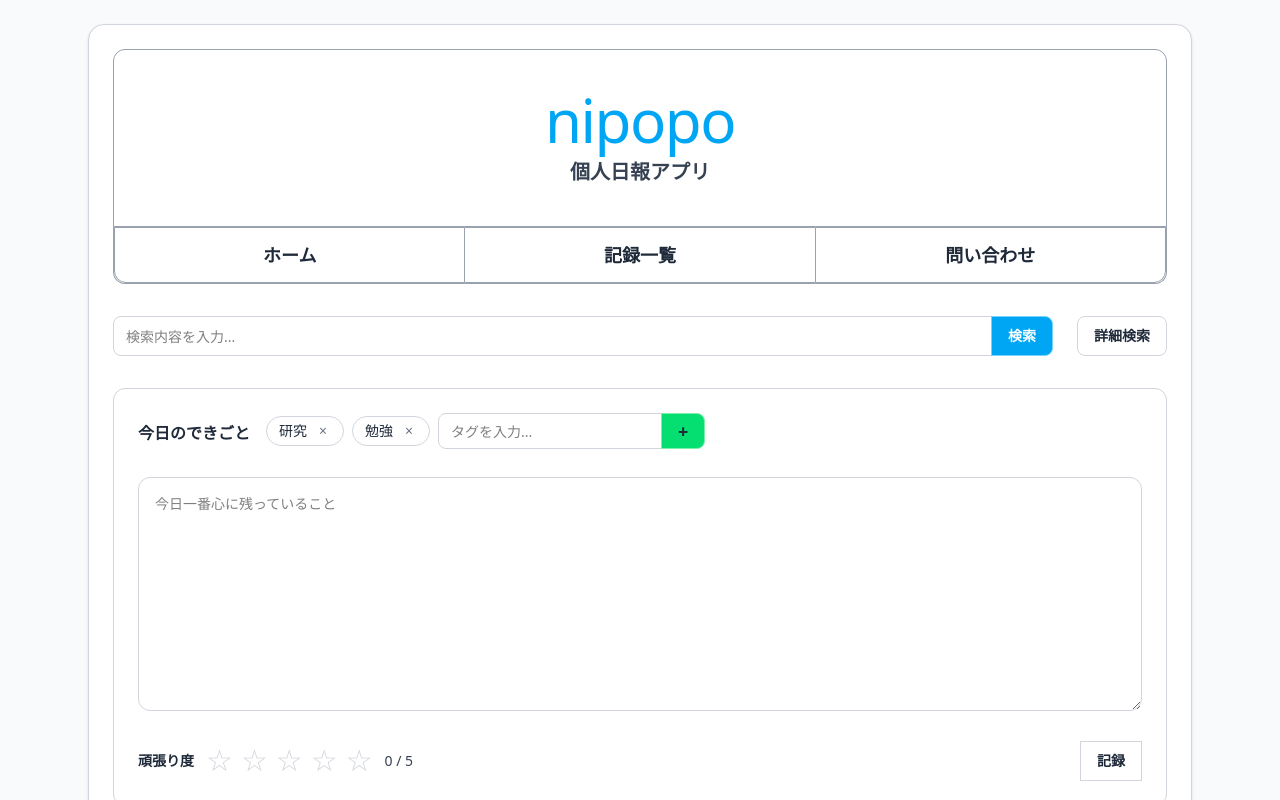
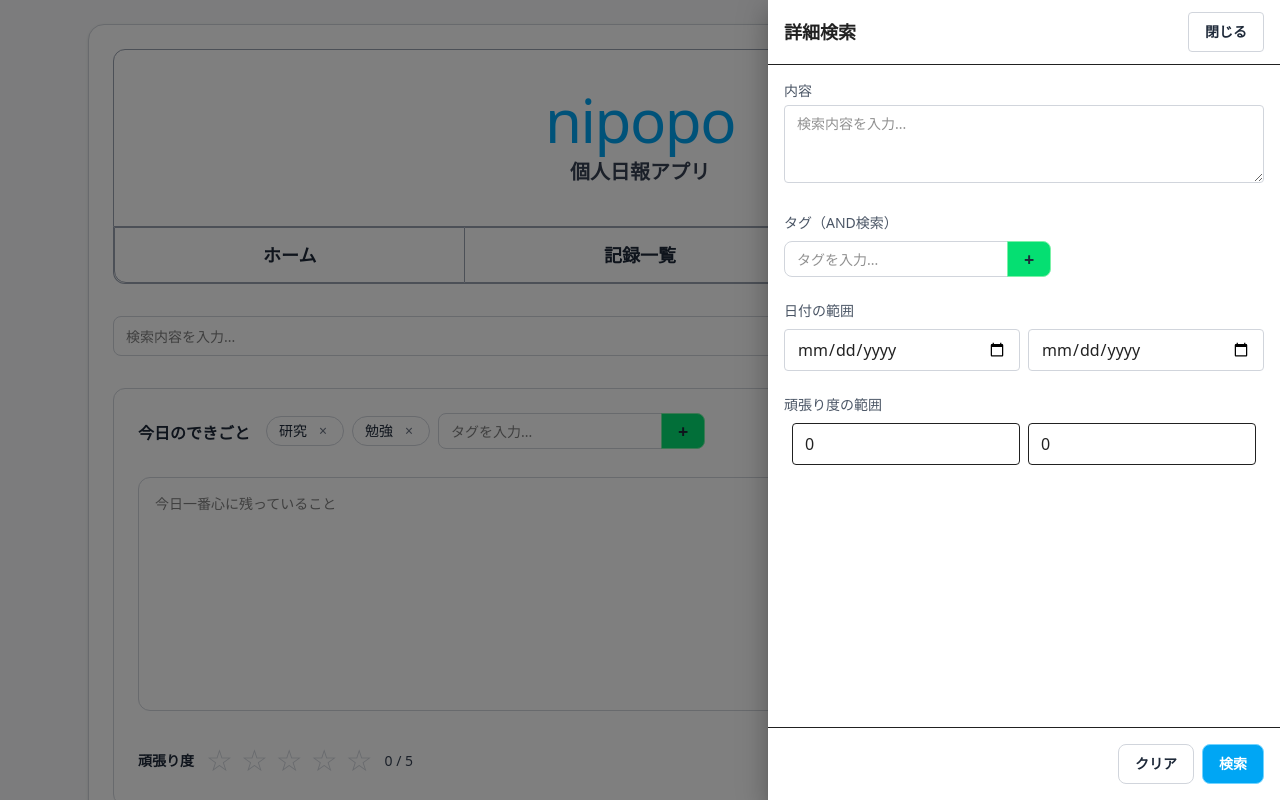
Before and after one commit to Komura-Taichi/nipopo, a React (Vite) app in the folder frontend/: page / in a window 1280 px wide. Both pictures are taken after a click on the button "詳細検索". Shown: the top 800 px of the page. Built offline with nearby package versions, Linux system fonts and the light colour scheme.

Commit message:
implement detailed search drawer

```diff
--- a/frontend/package.json
+++ b/frontend/package.json
@@ -11,6 +11,9 @@
     "test": "vitest"
   },
   "dependencies": {
+    "@emotion/react": "^11.14.0",
+    "@emotion/styled": "^11.14.1",
+    "@mui/material": "^7.3.8",
     "@tailwindcss/vite": "^4.1.18",
     "react": "^19.2.3",
     "react-dom": "^19.2.3",
--- a/frontend/src/components/RecentRecordCard.tsx
+++ b/frontend/src/components/RecentRecordCard.tsx
@@ -1,5 +1,5 @@
 import { primaryBtnStyle } from "../styles";
-import type { RecentRecord } from "../types";
+import type { RecentRecord } from "../types/records";
 import EffortStarsDisplay from "./EffortStarsDisplay";
 import TagChip from "./TagChip";
 
--- a/frontend/src/components/RecordSearchBar.tsx
+++ b/frontend/src/components/RecordSearchBar.tsx
@@ -5,9 +5,10 @@ type Props = {
     searchQ: string;
     onChangeQ: (searchQ: string) => void;
     onSearch: () => void;
+    onClickDetailSearch: () => void;
 }
 
-function RecordSearchBar({ searchQ, onChangeQ, onSearch }: Props) {
+function RecordSearchBar({ searchQ, onChangeQ, onSearch, onClickDetailSearch }: Props) {
     return (
         <div className="flex items-center">
             <div className="flex flex-1">
@@ -31,7 +32,11 @@ function RecordSearchBar({ searchQ, onChangeQ, onSearch }: Props) {
             </div>
 
             <div className="ml-6">
-                <button type="button" className={`${secondaryBtnStyle} rounded-lg`}>
+                <button
+                    type="button"
+                    className={`${secondaryBtnStyle} rounded-lg`}
+                    onClick={onClickDetailSearch}
+                >
                     詳細検索
                 </button>
             </div>
--- a/frontend/src/pages/Home.tsx
+++ b/frontend/src/pages/Home.tsx
@@ -1,8 +1,13 @@
-import React, { useEffect, useRef, useState } from 'react';
+import React, { useEffect, useRef, useState, useMemo } from 'react';
 import { useNavigate } from "react-router";
 
-import { borderStyle, secondaryBtnStyle } from "../styles";
-import type { RecentRecord } from "../types";
+import Drawer from "@mui/material/Drawer";
+import IconButton from "@mui/material/IconButton";
+
+import { borderStyle, primaryBtnStyle, secondaryBtnStyle } from "../styles";
+import type { RecentRecord } from "../types/records";
+import type { RecordFilter } from '../types/recordFilter';
+import { DEFAULT_FILTER } from '../types/recordFilter';
 import EffortStarsRadio from '../components/EffortStarsRadio';
 import RecentRecordCard from '../components/RecentRecordCard';
 import RecordSearchBar from '../components/RecordSearchBar';
@@ -10,9 +15,34 @@ import TagChip from "../components/TagChip";
 import TagInput from "../components/TagInput";
 import { ROUTES } from '../routes';
 
+const minEffort = 0, maxEffort = 5;
+
+// 詳細検索後の一覧画面URLのパラメータ部分 (?以降のところ) を作る
+function buildDetailSearchParams(filter: RecordFilter): string {
+  const params = new URLSearchParams();
+
+  const qNoSpace = filter.q.trim();
+  const dateFromNoSpace = filter.dateFrom.trim();
+  const dateToNoSpace = filter.dateTo.trim();
+
+  if (qNoSpace) params.set("search_query", qNoSpace);
+  for (const tagId of filter.tagIds) params.append("tag_id", tagId);
+  if (dateFromNoSpace) params.set("date_from", dateFromNoSpace);
+  if (dateToNoSpace) params.set("date_to", dateToNoSpace);
+  if (minEffort <= filter.effortFrom && filter.effortTo <= maxEffort) params.set("effort_from", String(filter.effortFrom));
+  if (minEffort <= filter.effortFrom && filter.effortTo <= maxEffort) params.set("effort_to", String(filter.effortTo));
+
+  const paramsStr = params.toString();
+  return paramsStr ? `?${paramsStr}` : "";
+}
+
 function Home() {
-  const maxEffort = 5;
   const [searchQ, setSearchQ] = useState<string>("");
+
+  const [filter, setFilter] = useState<RecordFilter>(DEFAULT_FILTER);
+  const [drawerOpen, setDrawerOpen] = useState<boolean>(false);
+  const [detailInputTag, setDetailInputTag] = useState<string>("");
+  const [draft, setDraft] = useState<RecordFilter>(filter);
 
   const [inputTag, setInputTag] = useState<string>("");
   const [tags, setTags] = useState<string[]>(["研究", "勉強"]);
@@ -97,6 +127,50 @@ function Home() {
     setIsSaving(false);
   };
 
+  const onOpenDrawer = () => {
+    setDrawerOpen(true);
+  };
+
+  const onCloseDrawer = () => {
+    setDrawerOpen(false);
+  };
+
+  const onAddDetailTag = () => {
+    // TODO: tagIdsの中身が現状タグ名となってるが、タグIDに置き換える必要あり。
+    const tag = detailInputTag.trim();
+
+    if (!tag) {
+      alert("タグ名が空です。タグ名を入力してください。");
+      return;
+    }
+
+    setDraft((prev) => (prev.tagIds.includes(tag) ? prev : { ...prev, tagIds: [...prev.tagIds, tag] }));
+    setDetailInputTag("");
+  };
+
+  const onApplyDraft = () => {
+    setFilter(draft);
+
+    navigate(`/records${buildDetailSearchParams(draft)}`);
+
+    onCloseDrawer();
+  };
+
+  const onClearDraft = () => {
+    setDraft(DEFAULT_FILTER);
+  };
+
+  const validateConsistency = useMemo(() => {
+    if (draft.effortFrom > draft.effortTo) {
+      return "左側の頑張り度は右側の頑張り度以下にしてください。";
+    }
+    if (draft.dateFrom && draft.dateTo && draft.dateFrom > draft.dateTo) {
+      return "検索対象の開始日は終了日以下にしてください。";
+    }
+
+    return "";
+  }, [draft]);
+
   useEffect(() => {
     const dialog = dialogRef.current;
     if (!dialog) return;
@@ -112,6 +186,7 @@ function Home() {
         searchQ={searchQ}
         onChangeQ={setSearchQ}
         onSearch={onSearch}
+        onClickDetailSearch={onOpenDrawer}
       />
 
       {/* 今日のできごと記入欄 */}
@@ -146,7 +221,7 @@ function Home() {
           placeholder="今日一番心に残っていること"
           aria-label="今日一番心に残っていることを入力"
           rows={10}
-          onChange={(e: React.ChangeEvent<HTMLTextAreaElement>) => {
+          onChange={(e) => {
             setContent(e.target.value);
           }}
           className="mb-6 w-full rounded-xl border border-gray-300 p-4 text-sm outline-none focus:border-gray-400"
@@ -210,6 +285,142 @@ function Home() {
           閉じる
         </button>
       </dialog>
+
+      {/* 詳細検索ドロワー */}
+      <Drawer
+        anchor="right"
+        open={drawerOpen}
+        onClose={onCloseDrawer}
+        ModalProps={{ keepMounted: true }}
+        slotProps={{
+          paper: {
+            sx: {
+              width: { xs: "90vw", sm: "40vw" },
+              maxWidth: 560,
+            },
+          },
+        }}
+      >
+        <div className="h-full flex flex-col">
+          {/* ヘッダ */}
+          <div className="px-4 py-3 flex items-center justify-between border-b">
+            <h2 className="text-lg font-semibold">詳細検索</h2>
+            <button
+              type="button"
+              className={`${secondaryBtnStyle} rounded`}
+              onClick={onCloseDrawer}
+              aria-label="詳細検索を閉じる"
+            >
+              閉じる
+            </button>
+          </div>
+
+          {/* 検索条件（ボディ） */}
+          <div className="flex-1 overflow-auto p-4 space-y-6">
+            <div>
+              <label className="block text-sm text-gray-600">内容</label>
+              <textarea
+                className="mt-1 w-full rounded border border-gray-300 px-3 py-2 text-sm outline-none focus:border-gray-400"
+                rows={3}
+                value={draft.q}
+                onChange={(e) => setDraft((prev) => ({ ...prev, q: e.target.value }))}
+                placeholder="検索内容を入力..."
+              />
+            </div>
+
+            <div>
+              <label className="block text-sm text-gray-600">タグ（AND検索）</label>
+
+              <div
+                className="mt-2 flex flex-wrap items-center gap-2"
+                aria-label="検索タグ一覧"
+              >
+                {draft.tagIds.map((t) => (
+                  <TagChip
+                    key={t}
+                    tagName={t}
+                    onRemove={() =>
+                      setDraft((prev) => ({ ...prev, tagIds: prev.tagIds.filter((cur_t) => cur_t !== t) }))
+                    }
+                  />
+                ))}
+
+                <TagInput
+                  inputTag={detailInputTag}
+                  onChange={setDetailInputTag}
+                  onAddTag={onAddDetailTag}
+                />
+              </div>
+            </div>
+
+            {/* 日付範囲 */}
+            <div>
+              <label className="block text-sm text-gray-600">日付の範囲</label>
+              <div className="mt-2 flex gap-2">
+                <input
+                  type="date"
+                  className="w-full rounded border border-gray-300 px-3 py-2"
+                  value={draft.dateFrom}
+                  onChange={(e) => setDraft((prev) => ({ ...prev, dateFrom: e.target.value }))}
+                />
+                <input
+                  type="date"
+                  className="w-full rounded border border-gray-300 px-3 py-2"
+                  value={draft.dateTo}
+                  onChange={(e) => setDraft((prev) => ({ ...prev, dateTo: e.target.value }))}
+                />
+              </div>
+
+              {validateConsistency && (
+                <div className="mt-2 text-sm text-red-600">{validateConsistency}</div>
+              )}
+            </div>
+
+            {/* 頑張り度 */}
+            {/* TODO: 頑張り度をスターにする */}
+            <div>
+              <label className="block text-sm text-gray-600">頑張り度の範囲</label>
+              <div className="m-2 flex gap-2">
+                <input
+                  type="number"
+                  min={0}
+                  max={5}
+                  className="w-full rounded border px-3 py-2"
+                  value={draft.effortFrom}
+                  onChange={(e) => setDraft((prev) => ({ ...prev, effortFrom: Number(e.target.value) }))}
+                />
+                <input
+                  type="number"
+                  min={0}
+                  max={5}
+                  className="w-full rounded border px-3 py-2"
+                  value={draft.effortTo}
+                  onChange={(e) => setDraft((prev) => ({ ...prev, effortTo: Number(e.target.value) }))}
+                />
+              </div>
+            </div>
+          </div>
+
+          {/* フッタ */}
+          <div className="p-4 border-t flex justify-end gap-2">
+            <button
+              type="button"
+              className={`${secondaryBtnStyle} rounded-lg`}
+              onClick={onClearDraft}
+            >
+              クリア
+            </button>
+            <button
+              type="button"
+              className={`${primaryBtnStyle} rounded-lg`}
+              onClick={onApplyDraft}
+              disabled={Boolean(validateConsistency)}
+            >
+              検索
+            </button>
+          </div>
+        </div>
+      </Drawer>
     </div >
   );
 }
--- /dev/null
+++ b/frontend/src/types/recordFilter.ts
@@ -0,0 +1,19 @@
+// 詳細検索時のフィルタ事項。
+// 頑張り度の最小値, 最大値については、[effortFrom, effortTo] のものを抽出。
+export type RecordFilter = {
+    q: string;
+    tagIds: string[];
+    dateFrom: string;
+    dateTo: string;
+    effortFrom: number;
+    effortTo: number;
+};
+
+export const DEFAULT_FILTER: RecordFilter = {
+    q: "",
+    tagIds: [],
+    dateFrom: "",
+    dateTo: "",
+    effortFrom: 0,
+    effortTo: 0,
+}
```
Also changed, not shown: frontend/src/types/records.ts (renamed from frontend/src/types.ts), 1 other file (tests, documents, lock files or other folders).
